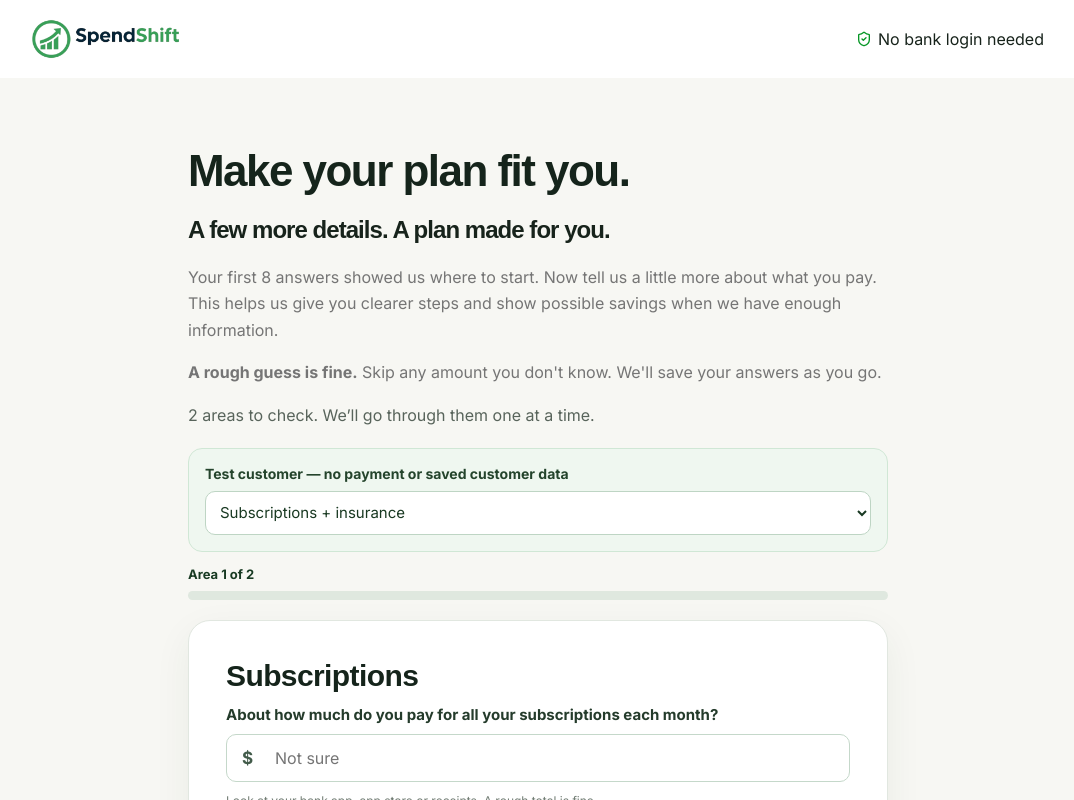
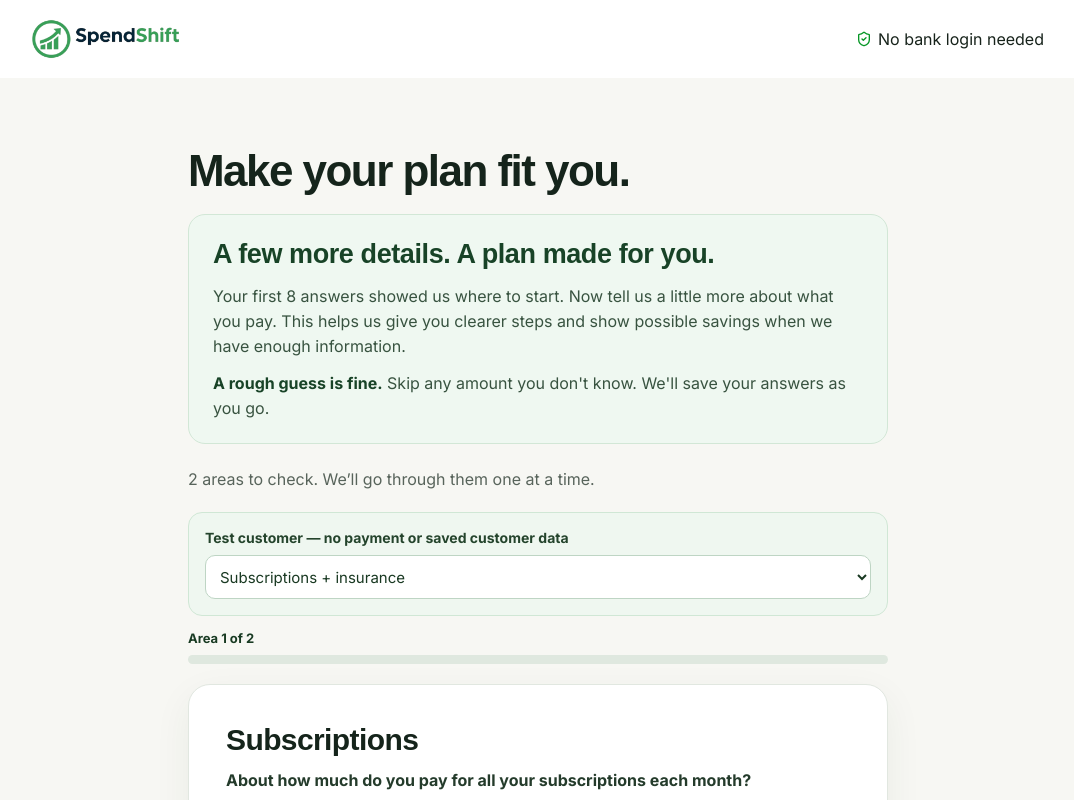
Before and after one commit to SpendShiftOfficial/Spenshiftnew, a Next.js app: page /personalise in a window 1280 px wide. Shown: the top 800 px of the page, without its empty margins (102-1176 px from the left). Built offline with nearby package versions, Linux system fonts and the light colour scheme; a web font is replaced by a local one.

Commit message:
Highlight why paid details matter, enlarge readable hints and document safe navigation

```diff
--- a/app/personalise/personalise.module.css
+++ b/app/personalise/personalise.module.css
@@ -519,12 +519,6 @@
   border-color: #059625;
 }
 
-/* Show one old answer at a time, without a full eight-question accordion. */
-.auditOptions { display: grid; gap: 10px; margin: 22px 0; }
-.auditOptions button { background: #fff; border: 1px solid #cbdccd; border-radius: 12px; padding: 15px 17px; min-height: 50px; text-align: left; color: #264333; font: inherit; font-size: 16px; cursor: pointer; }
-.auditOptions button[aria-pressed=true] { background: #e7f5e9; border: 2px solid #128034; font-weight: 750; }
-.auditOptions button:focus-visible { outline: 3px solid #a2dcb2; outline-offset: 3px; }
-.reviewIntro { color: #46624e; font-size: 15px; font-weight: 750; margin: 0 0 15px; }
 .unitSwitch { justify-self: start; background: none; border: none; padding: 2px 0; color: #236d36; font: inherit; font-size: 14px; font-weight: 700; text-decoration: underline; cursor: pointer; }
 .unitSwitch:focus-visible { outline: 3px solid #a2dcb2; outline-offset: 4px; }
 .billChoices { border: 0; margin: 0; padding: 0; display: grid; gap: 9px; min-width: 0; }
@@ -551,3 +545,40 @@
 @media (max-width: 570px) {
   .mealGroup { padding: 15px; gap: 17px; }
 }
+
+/* Explain the extra paid questions clearly without adding a new step. */
+.introPanel {
+  margin: 18px 0 22px;
+  padding: 22px 24px;
+  background: #eff8f1;
+  border: 1px solid #d2e7d6;
+  border-radius: 17px;
+}
+.introPanel h2 {
+  margin: 0 0 12px;
+  color: #184327;
+  font-size: clamp(22px, 3.2vw, 27px);
+  font-weight: 800;
+  line-height: 1.28;
+  letter-spacing: -.015em;
+}
+.introPanel p {
+  margin: 0 0 11px;
+  color: #385340;
+  font-size: 16px;
+  line-height: 1.58;
+}
+.introPanel p:last-child { margin-bottom: 0; }
+.introPanel strong { color: #184327; }
+.introPanel .noExtraCharge {
+  color: #1d6536;
+  font-weight: 700;
+}
+.field label { font-size: 16px; line-height: 1.44; }
+.field small { font-size: 13px; line-height: 1.55; }
+.policyHint { font-size: 14px; line-height: 1.6; }
+.billChoices > p { font-size: 14px; line-height: 1.55; }
+@media (max-width: 570px) {
+  .introPanel { padding: 18px; margin: 16px 0 20px; }
+  .introPanel p { font-size: 15px; }
+}
```
Also changed, not shown: 1 other file (tests, documents, lock files or other folders).
